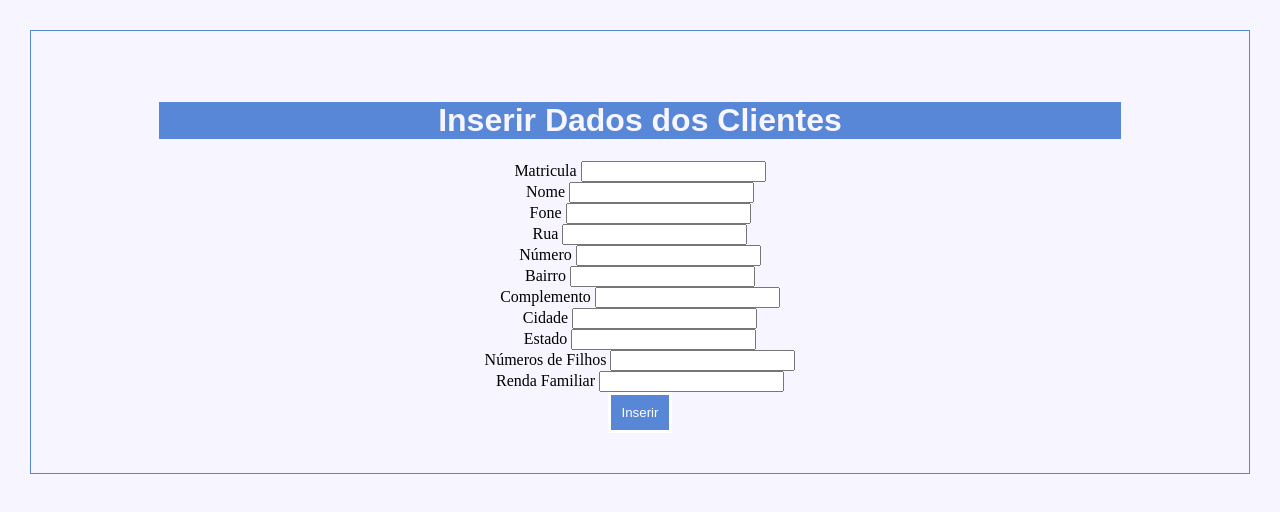
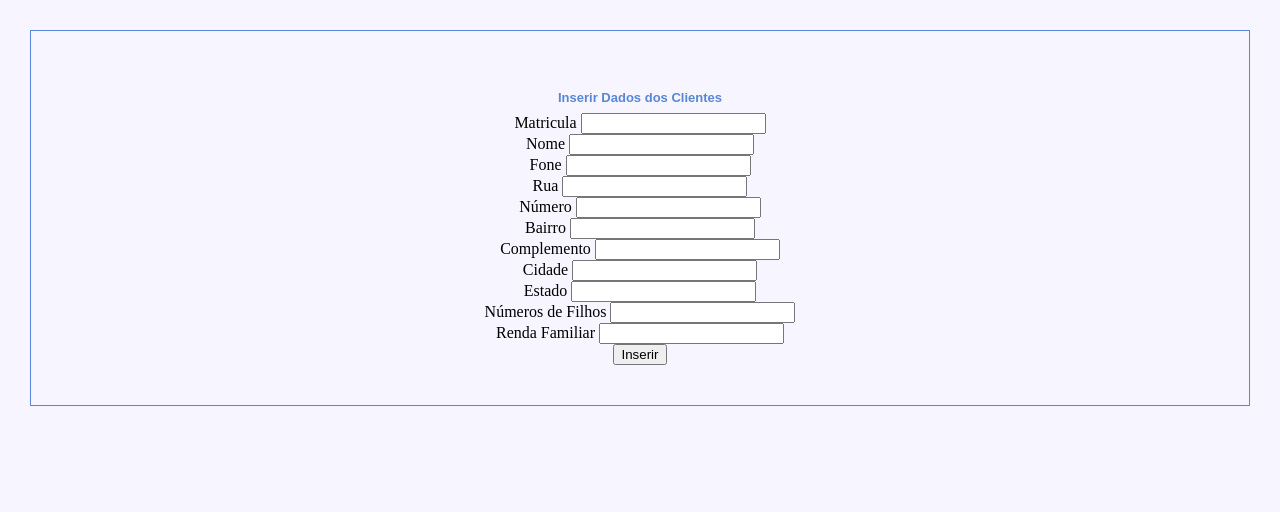
Before and after one commit to tawhamjavascript/codigo-seguranca, a website: page app/html/Inserir.html in a window 1280 px wide. Drawn offline with Linux system fonts and the light colour scheme.

Commit message:
Add files via upload

```diff
--- a/app/css/style.css
+++ b/app/css/style.css
@@ -12,9 +12,9 @@ body{
 
 h1{
     font-family: 'IBM Plex Sans', sans-serif;
+    font-size: small;
     text-align: center;
-    background-color:rgb(87, 135, 214);
-    color: #f7f5ff;
+    color:rgb(87, 135, 214);
 }
 
 div .form{
@@ -25,27 +25,9 @@ div .form{
     flex-basis: 100%;
 }
 
-table{
+div .table-striped{
     font-family: 'IBM Plex Sans', sans-serif;
     text-align: center;
     background-color:rgb(87, 135, 214);
     color: #f7f5ff;
 }
-
-button{
-    font-family: 'IBM Plex Sans', sans-serif;
-    color: white;
-    background: rgb(87, 135, 214);
-    transition: transform 1s;
-    transform: translateX(0) scale(1.0);
-    transform: scalex(1.0);
-    border: solid;
-    padding: 10px;
-}
-
-button:hover , button:focus{
-    color:rgb(87, 135, 214);
-    background: white;
-    transform: translateX(0) scale(1.0);
-
-  }
```
